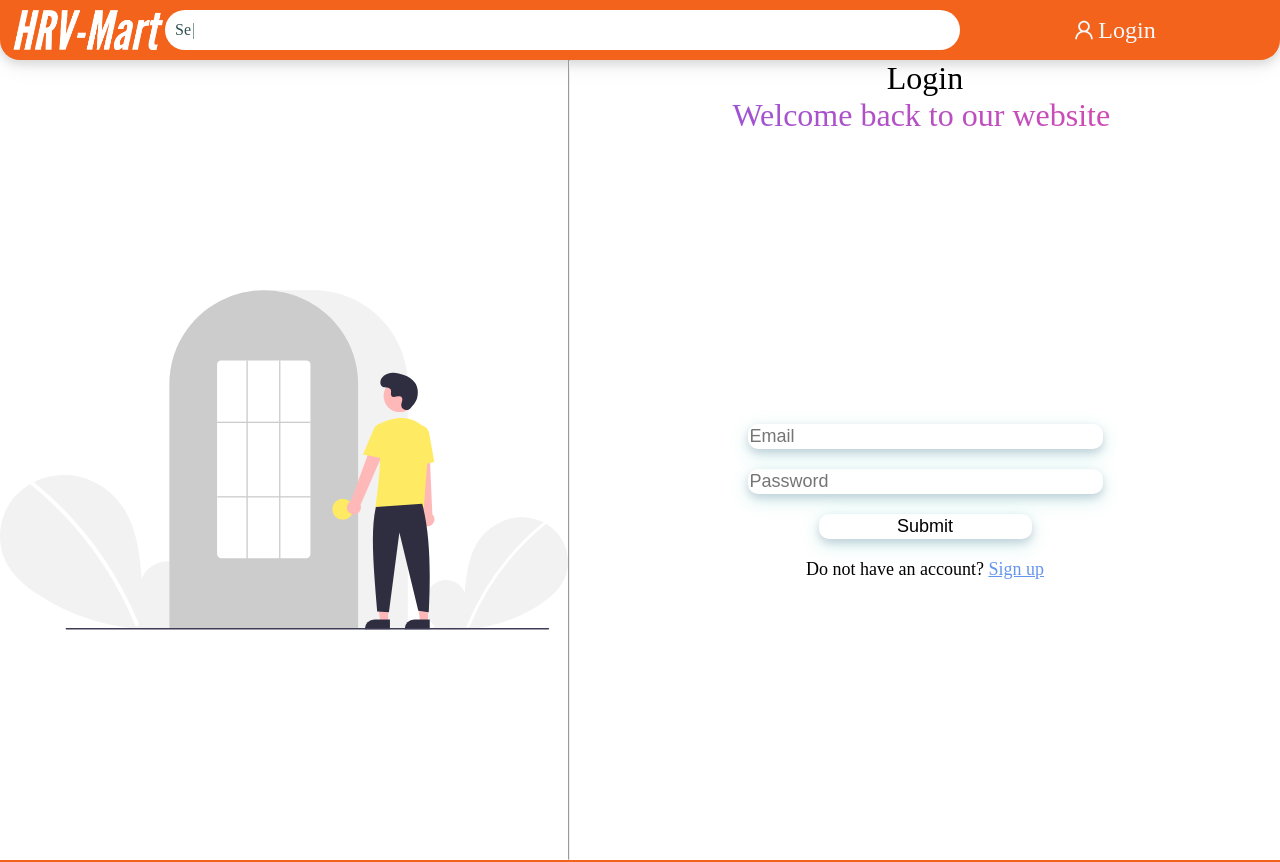
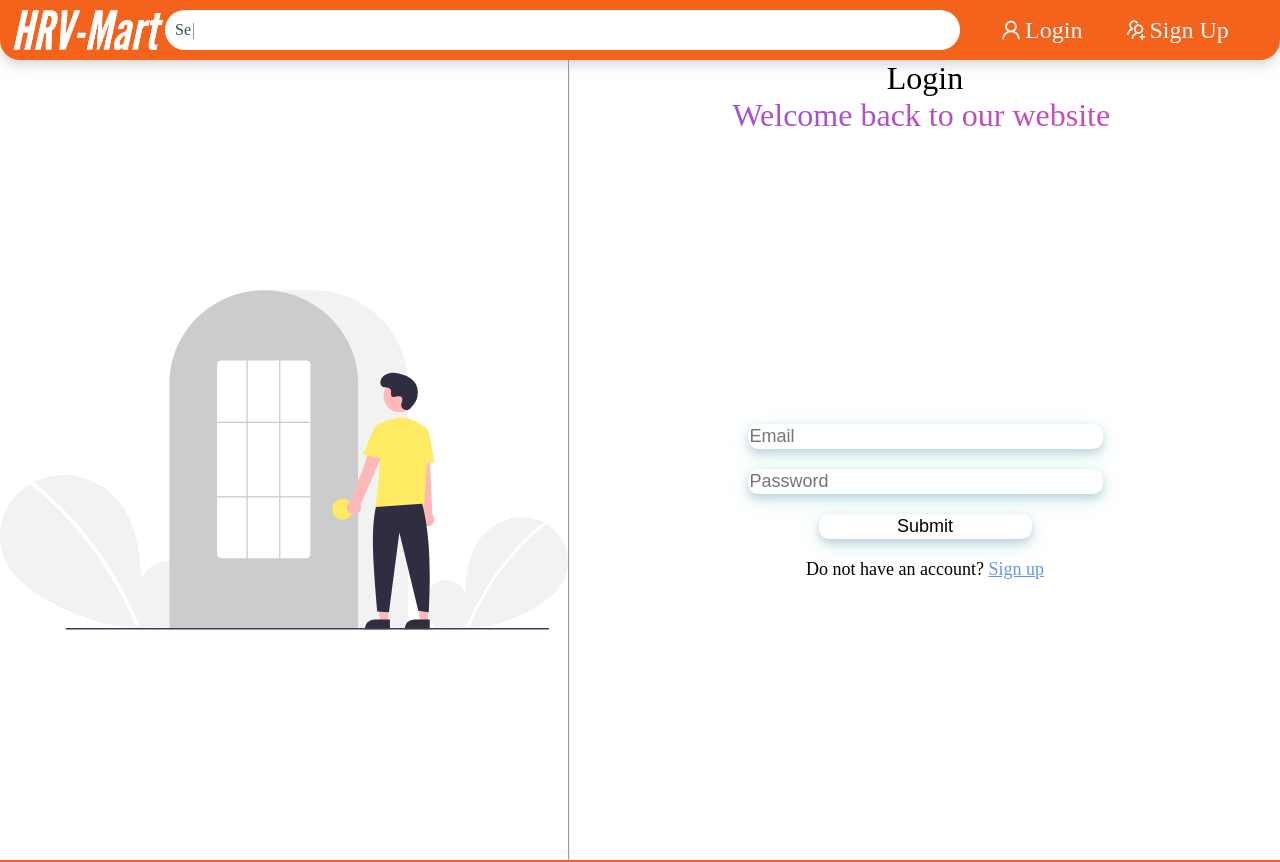
Before and after one commit to HRV-Mart/HRV-Mart, a Next.js app: page /login in a window 1280 px wide. Shown: the top 862 px of the page. Built offline with nearby package versions, Linux system fonts and the light colour scheme; a web font is replaced by a local one.

Commit message:
Added sign up button in header (#96)

```diff
--- a/src/components/header.js
+++ b/src/components/header.js
@@ -1,7 +1,7 @@
 import styles from "../styles/Header.module.css";
 import Link from "next/link";
 import Typewriter from 'typewriter-effect';
-import {AiOutlineShoppingCart, AiOutlineHeart, AiOutlineUser} from "react-icons/ai";
+import {AiOutlineShoppingCart, AiOutlineHeart, AiOutlineUser, AiOutlineUsergroupAdd} from "react-icons/ai";
 import Image from "next/image";
 
 export default function Header({token}) {
@@ -39,10 +39,16 @@ export default function Header({token}) {
                             <div className={styles.iconTitle}>Cart</div>
                         </Link>
                     </>:
-                    <Link href={"/login"} className={styles.icon_container}>
-                        <AiOutlineUser  title={"Login"}/>
-                        <div className={styles.iconTitle}>Login</div>
-                    </Link>
+                    <>
+                        <Link href={"/login"} className={styles.icon_container}>
+                            <AiOutlineUser  title={"Login"}/>
+                            <div className={styles.iconTitle}>Login</div>
+                        </Link>
+                        <Link href={"/signup"} className={styles.icon_container}>
+                            <AiOutlineUsergroupAdd  title={"Sign Up"}/>
+                            <div className={styles.iconTitle}>Sign Up</div>
+                        </Link>
+                    </>
             }
 
         </div>
```
